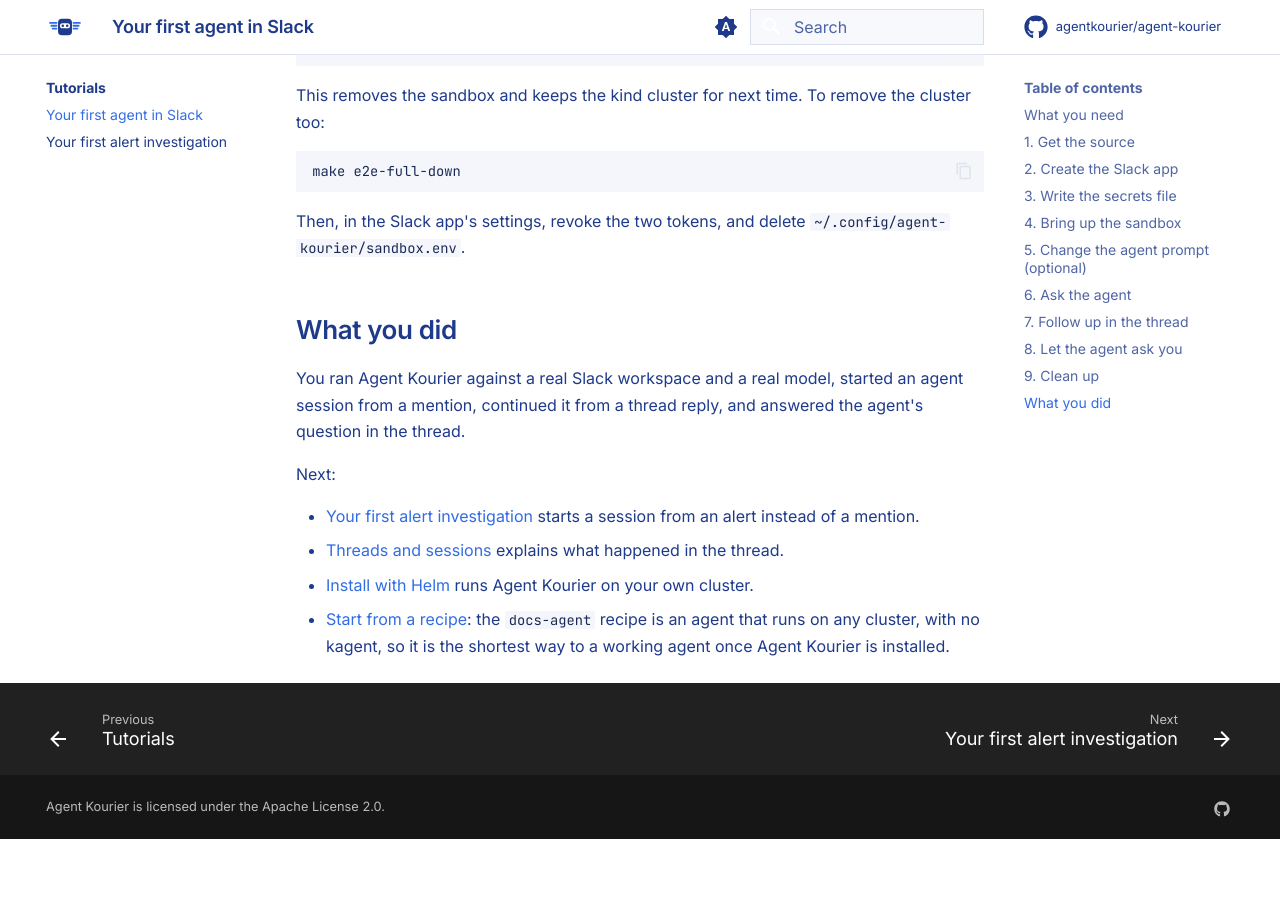
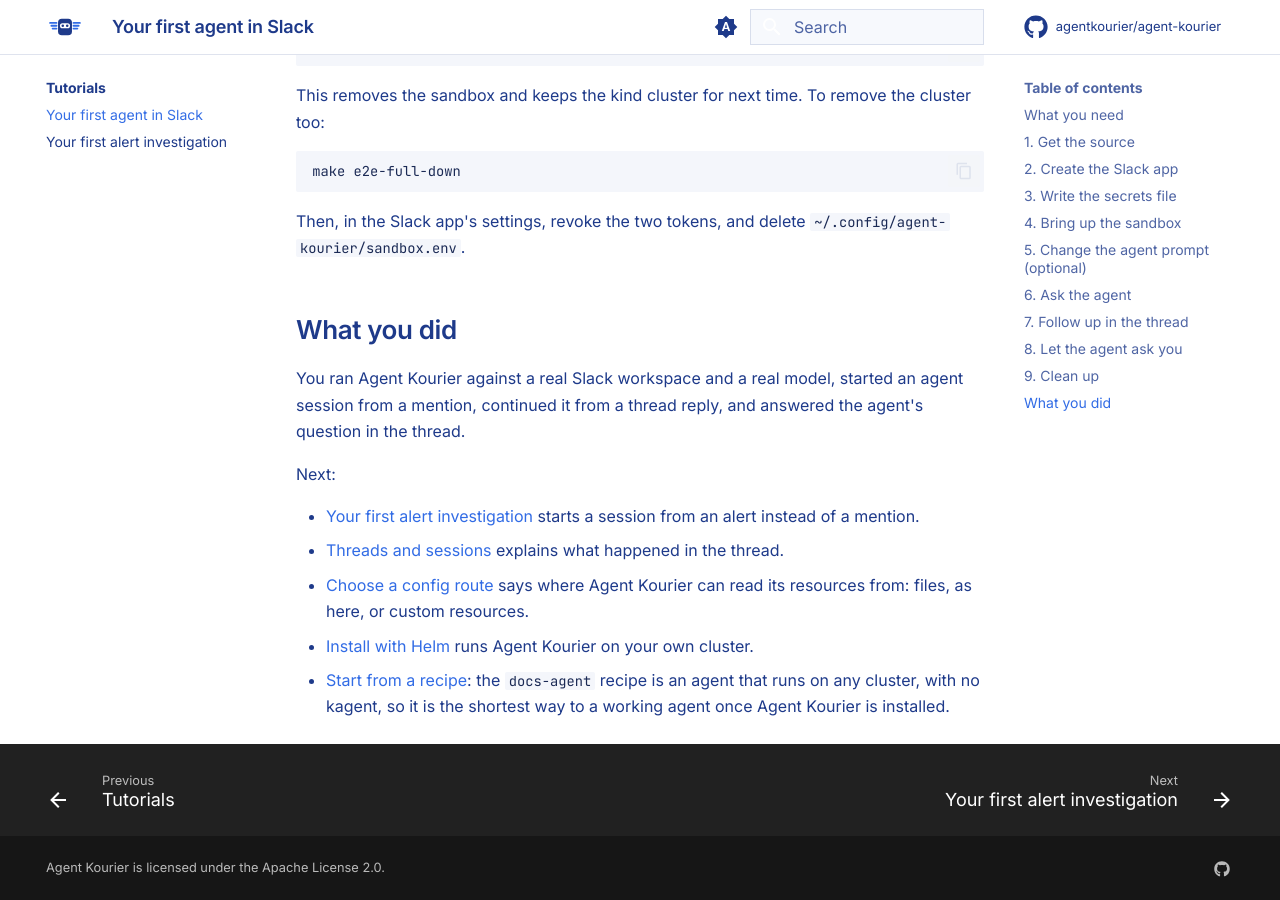
Before and after one commit to agentkourier/agent-kourier, an MkDocs documentation site: the page built from docs/tutorials/first-agent-in-slack.md, in a window 1280 px wide and 900 px high, scrolled down 5357 px. Built offline with MkDocs 1.6.1 and Material for MkDocs 9.7.7, drawn with Linux system fonts in a browser that asks for light colours; comment, search, counter and statistics services are not loaded; before the commit the page ends 6196 px from its top, so only the background shows below that.

Commit message:
docs(recipes): say how a recipe's resources are read as custom resources
All four recipes' kourier/ YAML applies as written to the CRDs (kubectl apply
--dry-run=server on a kind cluster with only the CRDs, Kubernetes 1.37.0): each
resource is in the namespace agent-kourier and names the others without one. What a
reader changes is the chart's values. The first-agent tutorial's next steps link
the config routes page.

```diff
--- a/docs/tutorials/first-agent-in-slack.md
+++ b/docs/tutorials/first-agent-in-slack.md
@@ -237,6 +237,7 @@
 
 - [Your first alert investigation](first-alert-investigation.md) starts a session from an alert instead of a mention.
 - [Threads and sessions](../explanation/threads-and-sessions.md) explains what happened in the thread.
+- [Choose a config route](../explanation/config-routes.md) says where Agent Kourier can read its resources from: files, as here, or custom resources.
 - [Install with Helm](../how-to/install-with-helm.md) runs Agent Kourier on your own cluster.
 - [Start from a recipe](../how-to/recipes.md): the `docs-agent` recipe is an agent that runs on any cluster, with no
   kagent, so it is the shortest way to a working agent once Agent Kourier is installed.
```
Also changed, not shown: docs/how-to/recipes.md (+5 -0 lines).
